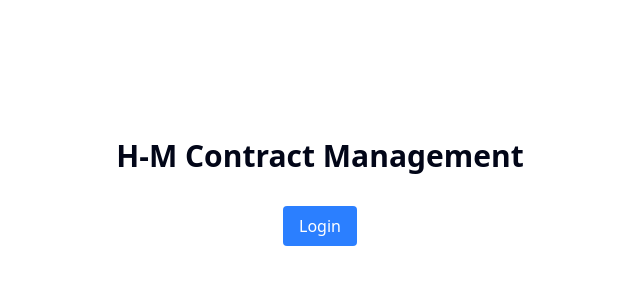
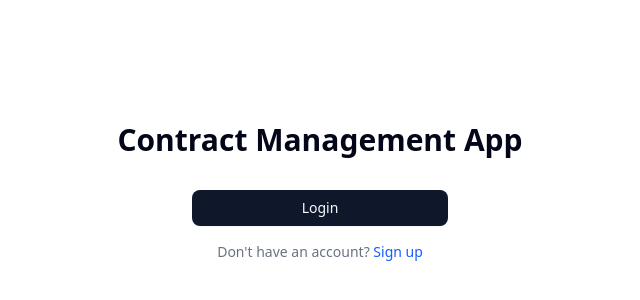
Before and after one commit to matthewru/hm-contracts, a Next.js app: page /login in a window 1280 px wide. Shown: the part 208-508 px from the top of the page, without its empty margins (320-960 px from the left). Built offline with nearby package versions, Linux system fonts and the light colour scheme.

Commit message:
login + logout functionality

```diff
--- a/src/app/login/page.tsx
+++ b/src/app/login/page.tsx
@@ -1,30 +1,67 @@
 'use client';
 
 import { useAuth0 } from "@auth0/auth0-react";
-import { useEffect } from "react";
+import { useEffect, useState } from "react";
 import { useRouter } from "next/navigation";
+import { Button } from "@/components/ui/button";
+import Link from 'next/link';
 
 export default function LoginPage() {
-  const { loginWithRedirect, isAuthenticated } = useAuth0();
+  const { loginWithRedirect, isAuthenticated, isLoading, error } = useAuth0();
   const router = useRouter();
+  const [loginAttempted, setLoginAttempted] = useState(false);
+
+  // Debug logging
+  console.log("Login page state:", { isAuthenticated, isLoading, error, loginAttempted });
 
   useEffect(() => {
-    if (isAuthenticated) {
+    // Only redirect if authentication is complete and successful
+    if (isAuthenticated && !isLoading) {
+      console.log("User authenticated, redirecting to dashboard");
       router.push('/');
     }
-  }, [isAuthenticated, router]);
+  }, [isAuthenticated, isLoading, router]);
+
+  const handleLogin = () => {
+    console.log("Login button clicked");
+    setLoginAttempted(true);
+    loginWithRedirect({
+      appState: { returnTo: '/' }
+    });
+  };
 
   return (
     <div className="min-h-screen flex flex-col items-center justify-center p-4">
-      <h1 className="text-3xl font-bold mb-8">H-M Contract Management</h1>
+      <h1 className="text-3xl font-bold mb-8">Contract Management App</h1>
 
-      <div className="flex gap-4">
-        <button
-          onClick={() => loginWithRedirect()}
-          className="px-4 py-2 bg-blue-500 text-white rounded hover:bg-blue-600"
-        >
-          Login
-        </button>
+      <div className="flex flex-col items-center gap-4">
+        {isLoading ? (
+          <div>Loading authentication...</div>
+        ) : (
+          <Button
+            onClick={handleLogin}
+            className="w-64"
+            disabled={loginAttempted && isLoading}
+          >
+            {loginAttempted && isLoading ? "Redirecting..." : "Login"}
+          </Button>
+        )}
+
+        {error && (
+          <div className="text-red-500 mt-4 p-4 border border-red-300 rounded bg-red-50">
+            <p className="font-bold">Authentication Error:</p>
+            <p>{error.message}</p>
+          </div>
+        )}
+      </div>
+
+      <div className="mt-4 text-center">
+        <p className="text-sm text-gray-500">
+          Don't have an account?{" "}
+          <Link href="/signup" className="text-blue-600 hover:underline">
+            Sign up
+          </Link>
+        </p>
       </div>
     </div>
   );
--- a/src/app/page.tsx
+++ b/src/app/page.tsx
@@ -1,5 +1,6 @@
 "use client"
 
+import { useAuth0 } from "@auth0/auth0-react";
 import GenContract from './generate_contract/page';
 import React, { useState } from 'react';
 import {
@@ -31,13 +32,26 @@ import { Avatar, AvatarFallback, AvatarImage } from "@/components/ui/avatar";
 import { Badge } from "@/components/ui/badge";
 import { Button } from "@/components/ui/button";
 import { PlusCircle } from "lucide-react";
+import { useRouter } from "next/navigation";
 
 export default function HomePage() {
-  const user = {
-    name: "Jane Doe",
-    email: "jane.doe@example.com",
-    avatar: "/api/placeholder/64/64",
-    role: "Administrator"
+  const { logout, user: auth0User, isAuthenticated } = useAuth0();
+
+  // Debug log to see what's coming from Auth0
+  console.log("Auth0 user data:", auth0User);
+  console.log("Is authenticated:", isAuthenticated);
+
+  // Use Auth0 user if authenticated, otherwise use demo user
+  const user = isAuthenticated && auth0User ?
+    {
+      name: auth0User.name || "Unknown Name",
+      email: auth0User.email || "Unknown Email",
+      picture: auth0User.picture || "/placeholder-avatar.png"
+    } :
+    {
+      name: "Sharan Subramanian",
+      email: "sharan@hello.com",
+      picture: "/placeholder-avatar.png"
     };
 
   const sampleContracts = [
@@ -82,6 +96,25 @@ export default function HomePage() {
     }
   };
 
+  const handleLogout = () => {
+    // First attempt Auth0 logout
+    logout({
+      logoutParams: {
+        returnTo: 'http://localhost:3000/login'
+      },
+      // This is a fallback in case Auth0 logout fails
+      onRedirect: () => {
+        // Force redirect to login page
+        window.location.href = 'http://localhost:3000/login';
+      }
+    });
+
+    // As a backup, also manually redirect after a short delay
+    setTimeout(() => {
+      window.location.href = 'http://localhost:3000/login';
+    }, 500);
+  };
+
   return (
     <div className="min-h-screen bg-gray-50 dark:bg-gray-900 p-4">
       <div className="max-w-6xl mx-auto space-y-6">
@@ -89,16 +122,24 @@ export default function HomePage() {
           {/* Profile corner (top left) */}
           <div className="flex items-center space-x-4">
             <Avatar className="h-12 w-12">
-              <AvatarImage src={user.avatar} alt={user.name} />
-              <AvatarFallback>{user.name.split(' ').map(n => n[0]).join('')}</AvatarFallback>
+              <AvatarImage src={user?.picture} alt={user?.name} />
+              <AvatarFallback>{user?.name?.split(' ').map(n => n[0]).join('')}</AvatarFallback>
             </Avatar>
             <div>
-              <h3 className="font-medium text-lg">{user.name}</h3>
-              <p className="text-sm text-gray-500 dark:text-gray-400">{user.role}</p>
+              <h3 className="font-medium text-lg">{user?.name}</h3>
+              <p className="text-sm text-gray-500 dark:text-gray-400">{user?.email}</p>
             </div>
           </div>
 
-          {/* Button (top right) */}
+          {/* Buttons (top right) */}
+          <div className="flex gap-2">
+            <Button
+              variant="outline"
+              onClick={handleLogout}
+            >
+              Logout
+            </Button>
+
             <Dialog>
               <DialogTrigger asChild>
                 <Button>
@@ -116,9 +157,8 @@ export default function HomePage() {
                 <DialogFooter>
                 </DialogFooter>
               </DialogContent>
-
             </Dialog>
-
+          </div>
         </header>
 
         <Card>
--- /dev/null
+++ b/src/app/signup/page.tsx
@@ -0,0 +1,160 @@
+'use client';
+
+import { useState } from 'react';
+import { useRouter } from 'next/navigation';
+import { Button } from "@/components/ui/button";
+import { Input } from "@/components/ui/input";
+import { Label } from "@/components/ui/label";
+import { Textarea } from "@/components/ui/textarea";
+import { Card, CardContent, CardDescription, CardFooter, CardHeader, CardTitle } from "@/components/ui/card";
+import Link from 'next/link';
+
+export default function SignupPage() {
+  const router = useRouter();
+  const [isSubmitting, setIsSubmitting] = useState(false);
+  const [error, setError] = useState('');
+
+  const [formData, setFormData] = useState({
+    firstName: '',
+    lastName: '',
+    companyName: '',
+    companyDetails: '',
+    email: '',
+    password: '',
+    logo: null as File | null
+  });
+
+  const handleSubmit = async (e: React.FormEvent) => {
+    e.preventDefault();
+    setIsSubmitting(true);
+    setError('');
+
+    try {
+      // Here you would typically send the data to your backend
+      console.log('Signup data:', formData);
+
+      // Simulate API call
+      await new Promise(resolve => setTimeout(resolve, 1000));
+
+      // Redirect to login page after successful signup
+      router.push('/login');
+    } catch (err) {
+      setError('An error occurred during signup. Please try again.');
+      console.error('Signup error:', err);
+    } finally {
+      setIsSubmitting(false);
+    }
+  };
+
+  return (
+    <div className="min-h-screen flex items-center justify-center bg-gray-50 p-4">
+      <Card className="w-full max-w-md">
+        <CardHeader>
+          <CardTitle className="text-2xl text-center">Create Account</CardTitle>
+          <CardDescription className="text-center">
+            Sign up to start managing your contracts
+          </CardDescription>
+        </CardHeader>
+        <CardContent>
+          <form onSubmit={handleSubmit} className="space-y-4">
+            <div className="grid grid-cols-2 gap-4">
+              <div className="space-y-2">
+                <Label htmlFor="firstName">First Name *</Label>
+                <Input
+                  id="firstName"
+                  required
+                  value={formData.firstName}
+                  onChange={(e) => setFormData({...formData, firstName: e.target.value})}
+                />
+              </div>
+
+              <div className="space-y-2">
+                <Label htmlFor="lastName">Last Name *</Label>
+                <Input
+                  id="lastName"
+                  required
+                  value={formData.lastName}
+                  onChange={(e) => setFormData({...formData, lastName: e.target.value})}
+                />
+              </div>
+            </div>
+
+            <div className="space-y-2">
+              <Label htmlFor="email">Email *</Label>
+              <Input
+                id="email"
+                type="email"
+                required
+                value={formData.email}
+                onChange={(e) => setFormData({...formData, email: e.target.value})}
+              />
+            </div>
+
+            <div className="space-y-2">
+              <Label htmlFor="password">Password *</Label>
+              <Input
+                id="password"
+                type="password"
+                required
+                value={formData.password}
+                onChange={(e) => setFormData({...formData, password: e.target.value})}
+              />
+            </div>
+
+            <div className="space-y-2">
+              <Label htmlFor="companyName">Company Name *</Label>
+              <Input
+                id="companyName"
+                required
+                value={formData.companyName}
+                onChange={(e) => setFormData({...formData, companyName: e.target.value})}
+              />
+            </div>
+
+            <div className="space-y-2">
+              <Label htmlFor="companyDetails">Company Details</Label>
+              <Textarea
+                id="companyDetails"
+                value={formData.companyDetails}
+                onChange={(e) => setFormData({...formData, companyDetails: e.target.value})}
+                placeholder="Tell us about your company..."
+              />
+            </div>
+
+            <div className="space-y-2">
+              <Label htmlFor="logo">Company Logo</Label>
+              <Input
+                id="logo"
+                type="file"
+                accept="image/*"
+                onChange={(e) => setFormData({...formData, logo: e.target.files?.[0] || null})}
+              />
+            </div>
+
+            {error && (
+              <div className="text-red-500 text-sm p-2 bg-red-50 border border-red-200 rounded">
+                {error}
+              </div>
+            )}
+
+            <Button
+              type="submit"
+              className="w-full"
+              disabled={isSubmitting}
+            >
+              {isSubmitting ? "Creating Account..." : "Sign Up"}
+            </Button>
+          </form>
+        </CardContent>
+        <CardFooter className="flex justify-center">
+          <p className="text-sm text-gray-500">
+            Already have an account?{" "}
+            <Link href="/login" className="text-blue-600 hover:underline">
+              Log in
+            </Link>
+          </p>
+        </CardFooter>
+      </Card>
+    </div>
+  );
+}
--- a/src/components/auth-provider.tsx
+++ b/src/components/auth-provider.tsx
@@ -1,15 +1,35 @@
 'use client';
 
 import { Auth0Provider } from "@auth0/auth0-react";
+import { useRouter } from "next/navigation";
+import React from "react";
 
 export function AuthProvider({ children }: { children: React.ReactNode }) {
+  const router = useRouter();
+  const domain = "dev-fkxbf8l30pt5tne7.us.auth0.com";
+  const clientId = "7Jhfxewa8hHTJN2wjscv9TiOpf3rhMWi";
+  const redirectUri = typeof window !== 'undefined' ? window.location.origin : '';
+
+  const onRedirectCallback = (appState: any) => {
+    console.log("Auth0 redirect callback triggered", appState);
+    router.push(appState?.returnTo || '/');
+  };
+
+  if (typeof window === 'undefined') {
+    return <>{children}</>;
+  }
+
   return (
     <Auth0Provider
-      domain="dev-fkxbf8l30pt5tne7.us.auth0.com"
-      clientId="7Jhfxewa8hHTJN2wjscv9TiOpf3rhMWi"
+      domain={domain}
+      clientId={clientId}
       authorizationParams={{
-        redirect_uri: typeof window !== 'undefined' ? window.location.origin : ''
+        redirect_uri: redirectUri,
+        scope: "openid profile email"
       }}
+      useRefreshTokens={true}
+      cacheLocation="localstorage"
+      onRedirectCallback={onRedirectCallback}
     >
       {children}
     </Auth0Provider>
```
Also changed, not shown: 1 other file (tests, documents, lock files or other folders). Lines whose indentation alone changed are shown as unchanged.
